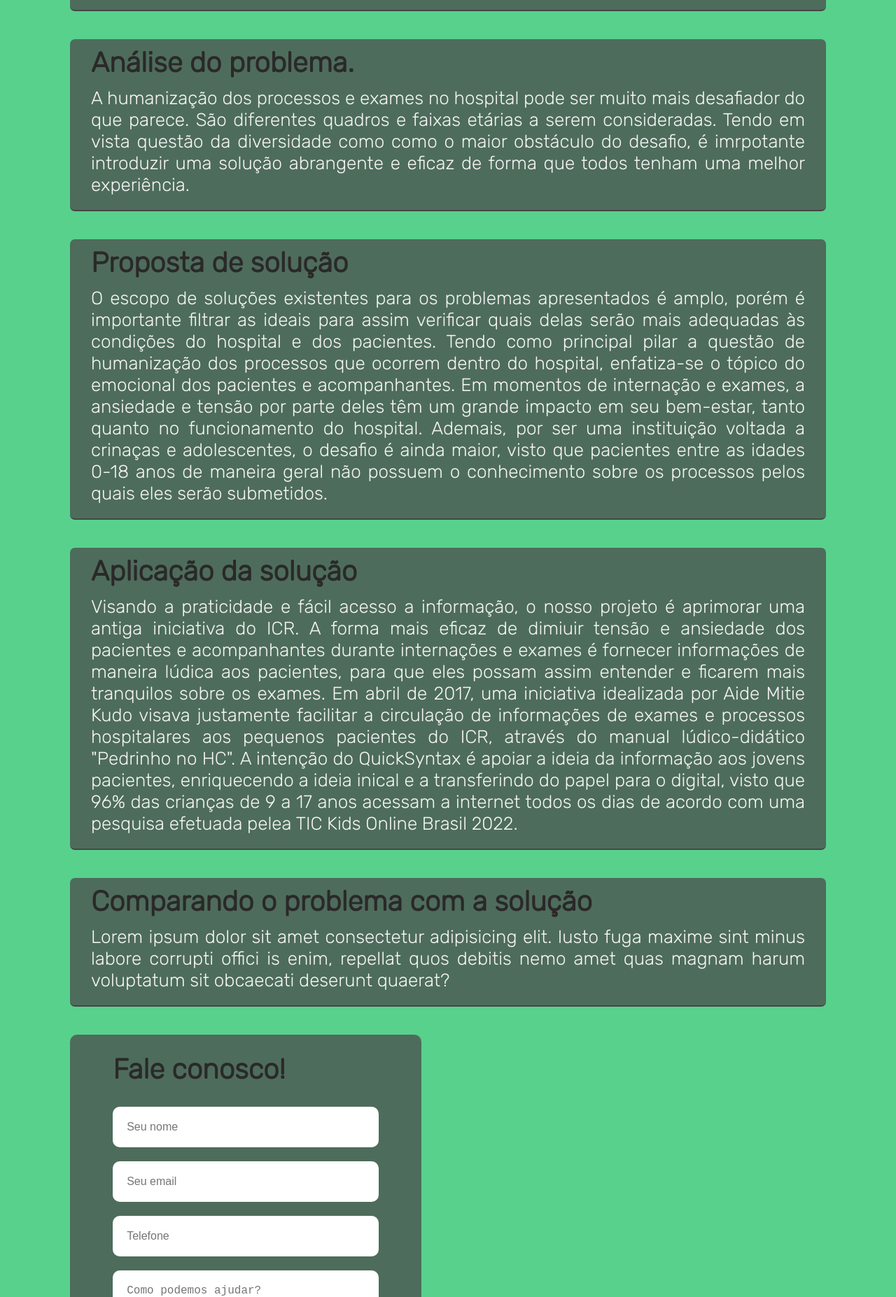
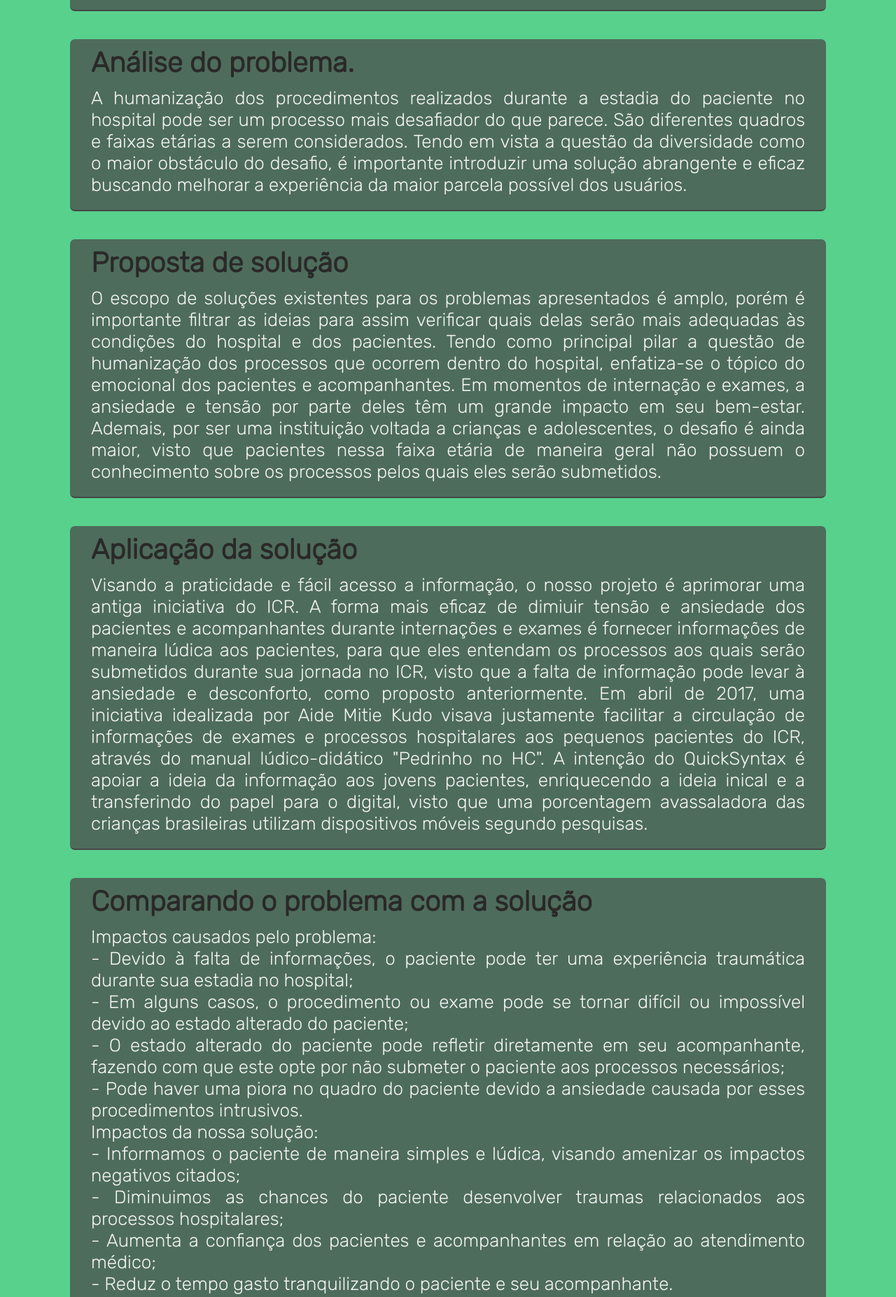
Before and after one commit to taikiidev/challenge2023, a plain HTML site: page challenge/SPRINT1-FRONT-END/front.html in a window 1280 px wide. Shown: the part 780-2634 px from the top of the page at 70% size. Drawn offline with Linux system fonts and the light colour scheme.

Commit message:
adicionando seção de comparação

```diff
--- a/challenge/SPRINT1-FRONT-END/front.html
+++ b/challenge/SPRINT1-FRONT-END/front.html
@@ -52,26 +52,27 @@
 
         <section id ="section-problema">
             <h1>O problema</h1>
-            <p>O ICR (Instituo da Criança) é uma instituição do Hospital das Clínicas que admite pacientes entre 0 - 18 anos de idade, dos quais maioria fazem parte do setor
+            <p>O ICR (Instituto da Criança) é uma instituição do Hospital das Clínicas que admite pacientes entre 0 - 18 anos de idade, sendo a maioria desses parte do setor
                 de "Atenção Terciária", isto é, pacientes que precisam de maior atenção e cuidados por terem quadros clínicos de maior complexidade. Sabendo disso, o principal
                 objetivo do projeto é humanizar os processos nos leitos hospitalares, para que dessa forma os pacientes e seus acompanhantes tenham uma experiência mais agradável
-                durante a estadia no hospital. </p>
+                durante a estadia no hospital.
+            </p>
         </section>
 
         <section id ="section-entendimento">
             <h1>Análise do problema.</h1>
-            <p> A humanização dos processos e exames no hospital pode ser muito mais desafiador do que parece. São diferentes quadros e faixas etárias a serem consideradas.
-                Tendo em vista questão da diversidade como como o maior obstáculo do desafio, é imrpotante introduzir uma solução abrangente e eficaz de forma que todos tenham
-                uma melhor experiência.
+            <p> A humanização dos procedimentos realizados durante a estadia do paciente no hospital pode ser um processo mais desafiador do que parece. São diferentes quadros e faixas etárias a serem considerados.
+                Tendo em vista a questão da diversidade como o maior obstáculo do desafio, é importante introduzir uma solução abrangente e eficaz buscando melhorar a experiência da maior parcela possível dos usuários.
+            </p>
             </p>
         </section>
 
         <section id ="section-solucao">
             <h1>Proposta de solução</h1>
-            <p>O escopo de soluções existentes para os problemas apresentados é amplo, porém é importante filtrar as ideais para assim verificar quais delas serão mais adequadas
+            <p>O escopo de soluções existentes para os problemas apresentados é amplo, porém é importante filtrar as ideias para assim verificar quais delas serão mais adequadas
                 às condições do hospital e dos pacientes. Tendo como principal pilar a questão de humanização dos processos que ocorrem dentro do hospital, enfatiza-se o tópico do
-                emocional dos pacientes e acompanhantes. Em momentos de internação e exames, a ansiedade e tensão por parte deles têm um grande impacto em seu bem-estar, tanto quanto no funcionamento
-                do hospital. Ademais, por ser uma instituição voltada a crinaças e adolescentes, o desafio é ainda maior, visto que pacientes entre as idades 0-18 anos de maneira geral não
+                emocional dos pacientes e acompanhantes. Em momentos de internação e exames, a ansiedade e tensão por parte deles têm um grande impacto em seu bem-estar.
+                Ademais, por ser uma instituição voltada a crianças e adolescentes, o desafio é ainda maior, visto que pacientes nessa faixa etária de maneira geral não
                 possuem o conhecimento sobre os processos pelos quais eles serão submetidos.
             </p>
         </section>
@@ -79,18 +80,28 @@
         <section id ="section-aplicacao">
             <h1>Aplicação da solução</h1>
             <p> Visando a praticidade e fácil acesso a informação, o nosso projeto é aprimorar uma antiga iniciativa do ICR. A forma mais eficaz de dimiuir tensão e ansiedade
-                dos pacientes e acompanhantes durante internações e exames é fornecer informações de maneira lúdica aos pacientes, para que eles possam assim entender e ficarem
-                mais tranquilos sobre os exames. Em abril de 2017, uma iniciativa idealizada por Aide Mitie Kudo visava justamente facilitar a circulação de informações de exames e processos
+                dos pacientes e acompanhantes durante internações e exames é fornecer informações de maneira lúdica aos pacientes, para que eles entendam os processos aos quais serão submetidos durante sua jornada no ICR, visto que a falta de informação pode levar à ansiedade
+                e desconforto, como proposto anteriormente.
+                Em abril de 2017, uma iniciativa idealizada por Aide Mitie Kudo visava justamente facilitar a circulação de informações de exames e processos
                 hospitalares aos pequenos pacientes do ICR, através do manual lúdico-didático "Pedrinho no HC". A intenção do QuickSyntax é apoiar a ideia da informação aos jovens pacientes, enriquecendo
-                a ideia inical e a transferindo do papel para o digital, visto que 96% das crianças de 9 a 17 anos acessam a internet todos os dias de acordo com uma pesquisa efetuada pelea TIC
-                Kids Online Brasil 2022.
+                a ideia inical e a transferindo do papel para o digital, visto que uma porcentagem avassaladora das crianças brasileiras utilizam dispositivos móveis segundo pesquisas.
             </p>
         </section>
 
         <section id ="section-comparacao">
             <h1>Comparando o problema com a solução</h1>
-            <p>Lorem ipsum dolor sit amet consectetur adipisicing elit. Iusto fuga maxime sint minus labore corrupti offici
-            is enim, repellat quos debitis nemo amet quas magnam harum voluptatum sit obcaecati deserunt quaerat?</p>
+            <p>Impactos causados pelo problema: <br>
+                - Devido à falta de informações, o paciente pode ter uma experiência traumática durante sua estadia no hospital; <br>
+                - Em alguns casos, o procedimento ou exame pode se tornar difícil ou impossível devido ao estado alterado do paciente; <br>
+                - O estado alterado do paciente pode refletir diretamente em seu acompanhante, fazendo com que este opte por não submeter o paciente aos processos necessários; <br>
+                - Pode haver uma piora no quadro do paciente devido a ansiedade causada por esses procedimentos intrusivos.  <br>
+                Impactos da nossa solução: <br>
+                - Informamos o paciente de maneira simples e lúdica, visando amenizar os impactos negativos citados; <br>
+                - Diminuimos as chances do paciente desenvolver traumas relacionados aos processos hospitalares; <br>
+                - Aumenta a confiança dos pacientes e acompanhantes em relação ao atendimento médico; <br>
+                - Reduz o tempo gasto tranquilizando o paciente e seu acompanhante. <br>
+
+            </p>
         </section>
 
         <form onsubmit="sendEmail(); reset(); return false;">
--- a/challenge/SPRINT1-FRONT-END/style.css
+++ b/challenge/SPRINT1-FRONT-END/style.css
@@ -113,8 +113,6 @@ p {
     background-color:rgba(75, 75, 75, 0.75);
     padding: 10px 30px 20px;
 }
-
-
 h1 {
     font-size: 40px;
     margin-bottom: 12px;
```
